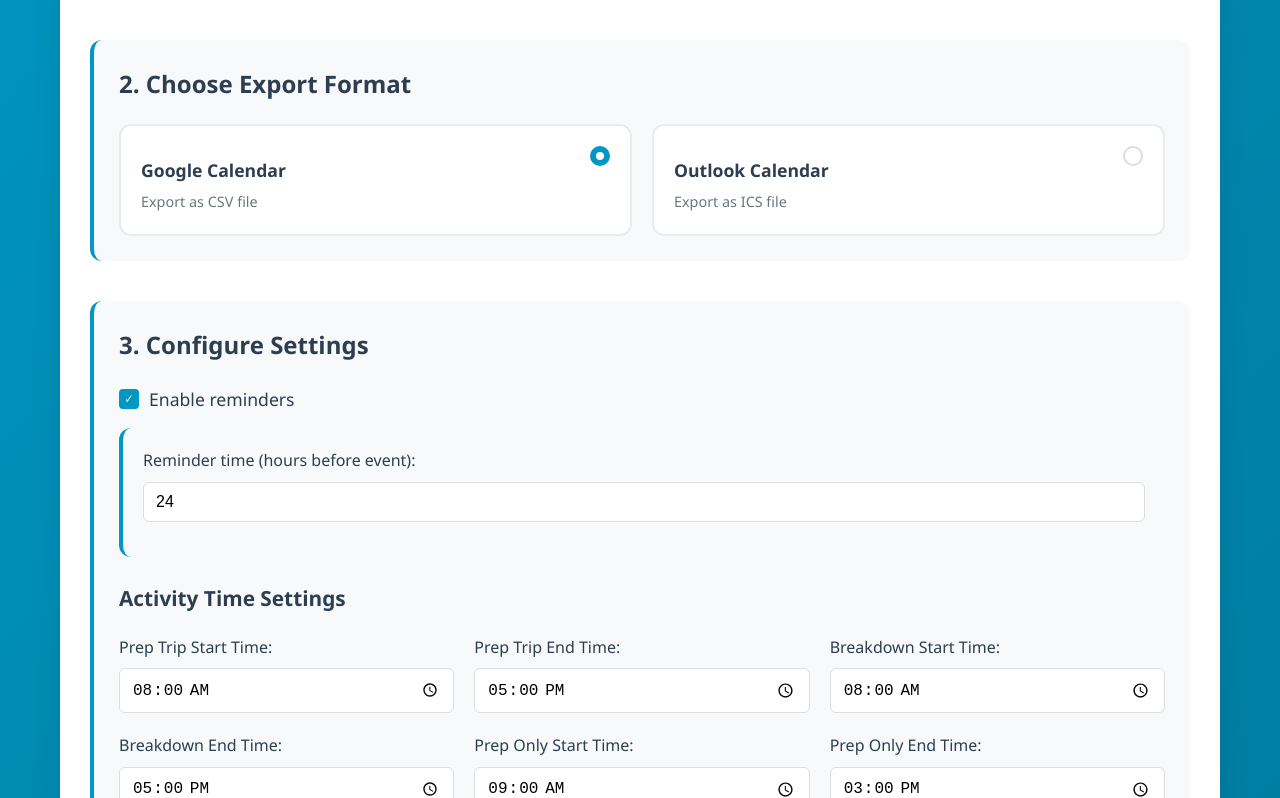
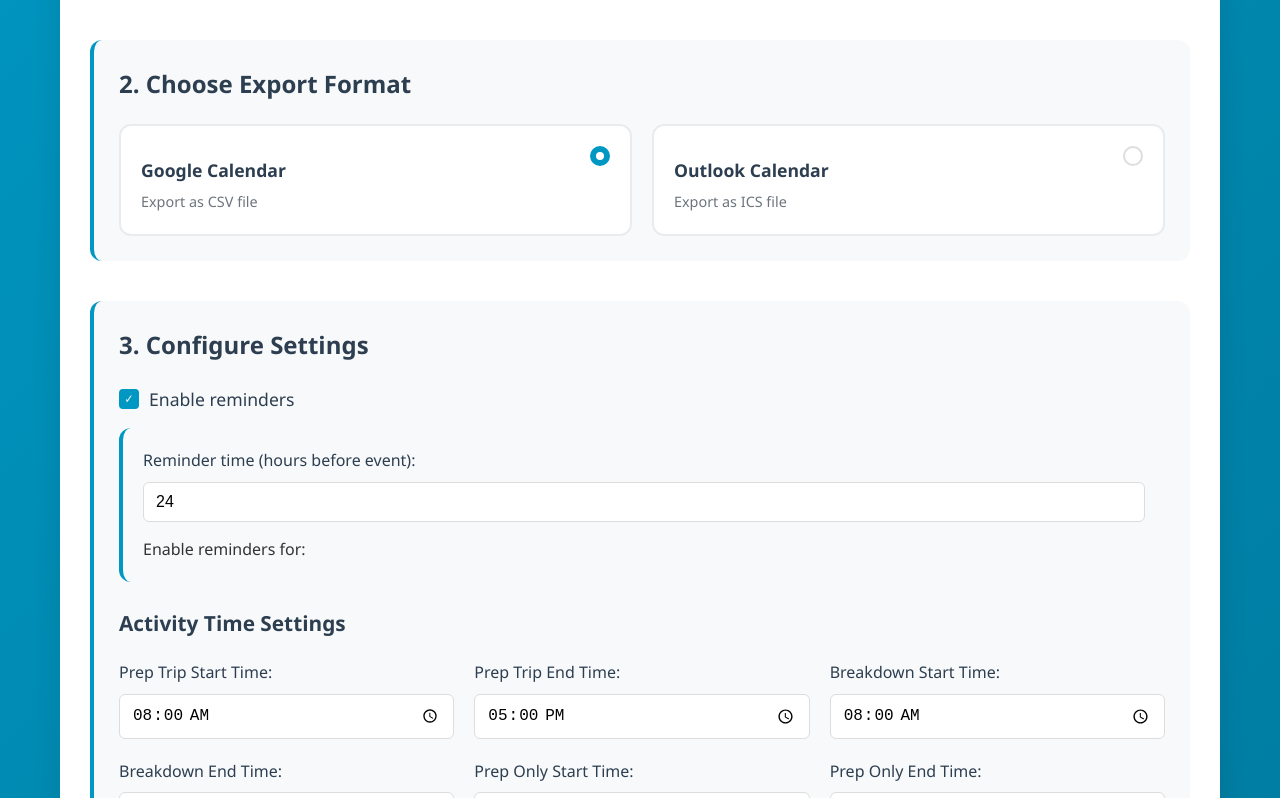
Before and after one commit to fitz2002/fitz2002.github.io, a website: page index.html in a window 1280 px wide. Both pictures are taken after a click on the label "Enable reminders". Shown: the part 421-1219 px from the top of the page. Drawn offline with nearby package versions, Linux system fonts and the light colour scheme; a script that the page names is missing.

Commit message:
changed ordering a bit

```diff
--- a/index.html
+++ b/index.html
@@ -68,6 +68,7 @@
                     <div id="reminderSettings" class="reminder-settings hidden">
                         <label for="reminderTime">Reminder time (hours before event):</label>
                         <input type="number" id="reminderTime" min="0.5" max="168" step="0.5" value="24">
+                        <p>Enable reminders for:</p>
                         <div id="activityReminderCheckboxes" class="activity-reminder-checkboxes"></div>
                     </div>
                 </div>
```
